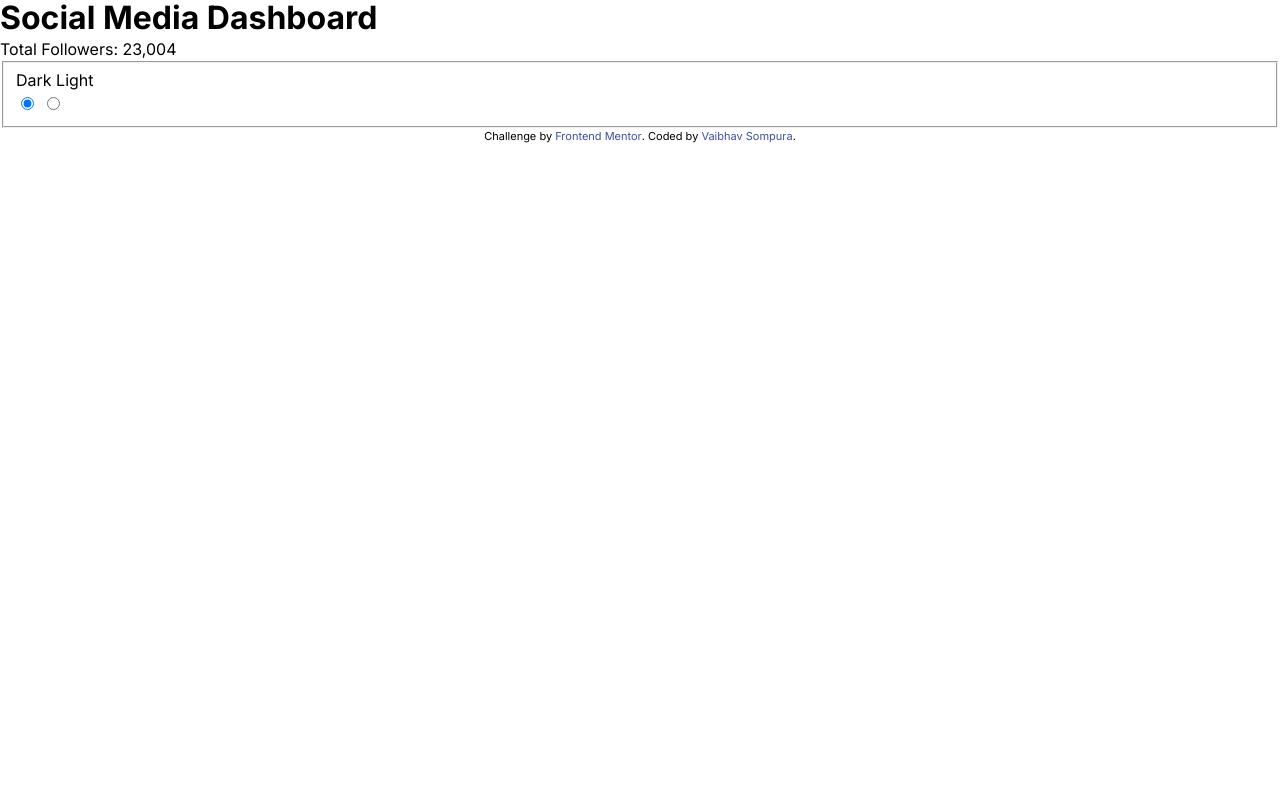
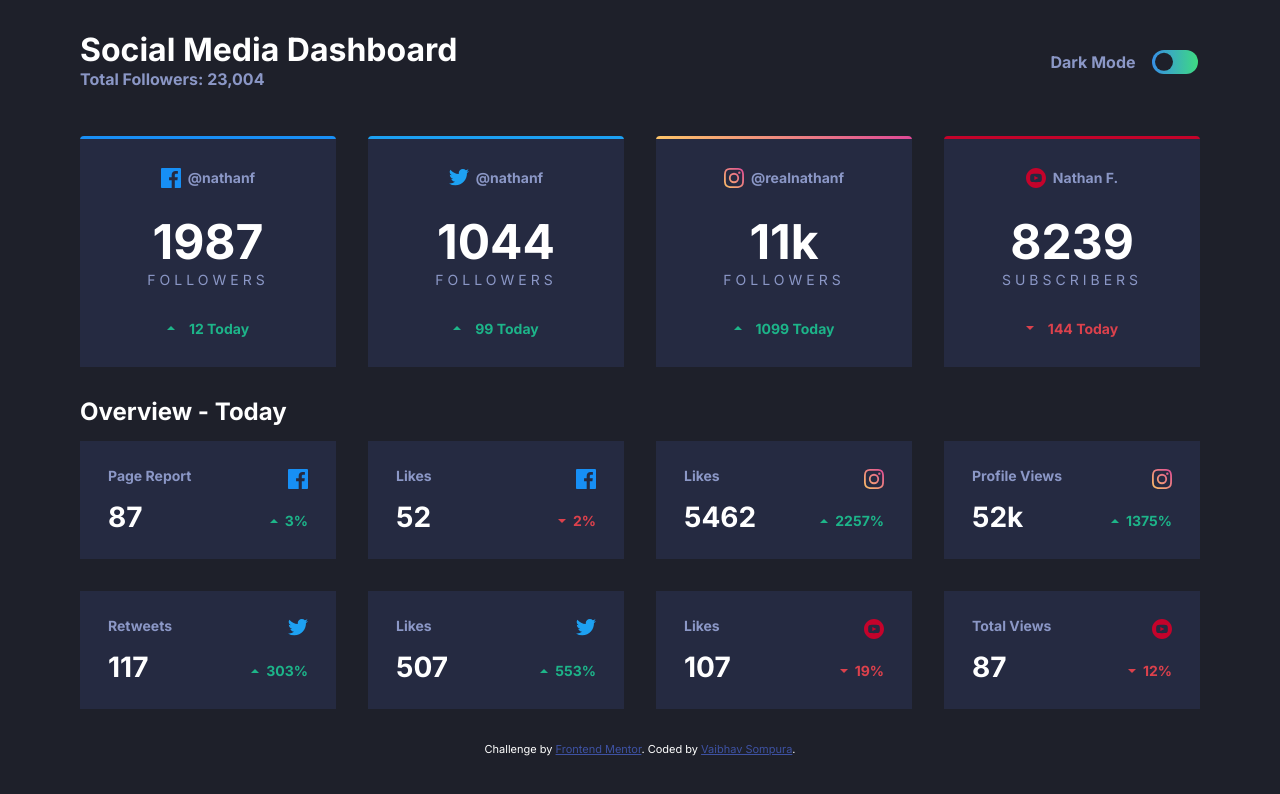
Before and after one commit to vsompura3/social-media-dashboard, a website: page index.html in a window 1280 px wide. Drawn offline with Linux system fonts and the light colour scheme.

Commit message:
dark mode

```diff
--- a/app/scss/base/typography.scss
+++ b/app/scss/base/base.scss
@@ -3,8 +3,8 @@ html {
 }
 
 body {
+	font-family: var(--font-inter);
 	font-size: 1rem;
-	font-family: var(--font-inter);
 	font-weight: 400;
 	line-height: 1.5;
 }
@@ -13,5 +13,5 @@ h1,
 h2,
 h3,
 h4 {
-	line-height: 1.15;
+	line-height: 1.1;
 }
--- /dev/null
+++ b/app/scss/base/layout.scss
@@ -0,0 +1,261 @@
+// Container
+.container {
+	max-width: 70em;
+	width: 90%;
+	margin: 0 auto;
+}
+
+// Header
+.header {
+	display: flex;
+	flex-direction: column;
+	padding: 1.5em 0;
+	gap: 1em;
+
+	&__title {
+		font-weight: 700;
+		border-bottom: 1px solid var(--dark-text-1);
+		padding-bottom: 1.5em;
+
+		& h1 {
+			font-size: 2rem;
+		}
+
+		& span {
+			color: var(--dark-text-1);
+		}
+	}
+
+	@media screen and (min-width: 40.5em) {
+		flex-direction: row;
+		justify-content: space-between;
+		align-items: center;
+		padding: 2em 0;
+
+		&__title {
+			border: none;
+			padding-bottom: 0;
+		}
+	}
+}
+
+.toggle {
+	border: none;
+	display: flex;
+	align-items: center;
+	gap: 1em;
+	padding: 0.5em 0 0;
+
+	& span {
+		color: var(--dark-text-1);
+		font-weight: 700;
+	}
+
+	&__wrapper {
+		position: relative;
+		border-radius: 150vw;
+		background-image: linear-gradient(to right, var(--toggle-bg-start), var(--toggle-bg-end));
+		overflow: hidden;
+	}
+
+	& input[type="radio"] {
+		transform: translateX(100em);
+		padding: 0;
+		margin: 0 0.25em;
+	}
+
+	& label {
+		position: absolute;
+		top: 0;
+		width: 50%;
+		height: 100%;
+		opacity: 0.25;
+
+		&:first-child {
+			left: 0;
+		}
+		&:last-child {
+			right: 0;
+		}
+	}
+
+	&__switcher {
+		position: absolute;
+		width: 1.15rem;
+		height: 1.15rem;
+		background: var(--dark-bg);
+		top: 50%;
+		left: 0.1875rem;
+		transform: translateY(-50%);
+		border-radius: 50%;
+		pointer-events: none;
+	}
+
+	&input[type="radio"]#light:checked + .toggle__switcher {
+		// Todo
+	}
+
+	@media screen and (min-width: 40.5em) {
+		padding: 0;
+	}
+}
+
+// Sections
+
+section {
+	padding: 1em 0 0;
+}
+
+.overview {
+	padding-bottom: 2em;
+
+	&__title {
+		margin: 1em 0;
+	}
+}
+
+.cards {
+	display: grid;
+	grid-template-columns: 1fr;
+	gap: 2em;
+	text-align: center;
+
+	@media screen and (min-width: 40.5em) {
+		grid-template-columns: repeat(auto-fit, minmax(200px, 1fr));
+	}
+
+	& .card {
+		background: var(--dark-card);
+
+		&:hover {
+			// TODO
+		}
+	}
+
+	&--1 {
+		& .card {
+			padding: 2em 3em;
+			display: flex;
+			flex-direction: column;
+			align-items: center;
+			gap: 2em;
+			font-size: 0.875rem;
+			position: relative;
+
+			&::after {
+				content: "";
+				position: absolute;
+				inset: -3px 0 0;
+				border-radius: 4px;
+				z-index: -2;
+				background-color: currentColor;
+			}
+
+			&:nth-child(1):after {
+				background: var(--facebook);
+			}
+
+			&:nth-child(2)::after {
+				background: var(--twitter);
+			}
+
+			&:nth-child(3)::after {
+				background-image: linear-gradient(to right, var(--instagram-start), var(--instagram-end));
+			}
+
+			&:nth-child(4)::after {
+				background: var(--youtube);
+			}
+
+			&__user {
+				display: flex;
+				align-items: center;
+				gap: 0.5em;
+				color: var(--dark-text-1);
+				font-weight: 700;
+			}
+
+			&__count {
+				font-weight: 700;
+
+				p {
+					font-size: 3rem;
+					line-height: 1.1;
+				}
+
+				span {
+					color: var(--dark-text-1);
+					text-transform: uppercase;
+					font-weight: 400;
+					letter-spacing: 4px;
+				}
+			}
+
+			&__report {
+				display: flex;
+				align-items: center;
+				gap: 1em;
+				color: var(--limeGreen);
+				font-weight: 700;
+			}
+
+			&:nth-child(4) .card__report {
+				color: var(--brightRed);
+			}
+		}
+	}
+
+	&--2 {
+		& .card {
+			display: grid;
+			grid-template-columns: repeat(2, 1fr);
+			padding: 2em;
+			row-gap: 1em;
+			font-size: 0.875rem;
+
+			& > span {
+				line-height: 1;
+				justify-self: start;
+				align-self: start;
+				font-weight: 700;
+				color: var(--dark-text-1);
+				text-align: left;
+			}
+
+			& > img {
+				justify-self: end;
+				align-self: start;
+			}
+
+			& p {
+				justify-self: start;
+				align-self: end;
+				font-size: 1.75rem;
+				font-weight: 700;
+				line-height: 1;
+			}
+
+			&__report {
+				align-self: end;
+				justify-self: end;
+				display: flex;
+				align-items: center;
+				gap: 0.5em;
+				color: var(--limeGreen);
+				font-weight: 700;
+			}
+
+			&:nth-child(2) .card__report {
+				color: var(--brightRed);
+			}
+
+			&:nth-child(7) .card__report {
+				color: var(--brightRed);
+			}
+
+			&:nth-child(8) .card__report {
+				color: var(--brightRed);
+			}
+		}
+	}
+}
--- a/app/scss/base/reset.scss
+++ b/app/scss/base/reset.scss
@@ -1,46 +1,77 @@
+/* Box sizing rules */
 *,
 *::before,
 *::after {
 	box-sizing: border-box;
 }
 
+/* Remove default margin */
 body,
 h1,
 h2,
 h3,
 h4,
 p,
-article,
-span,
-section,
-header,
-main,
-footer {
+figure,
+blockquote,
+dl,
+dd {
 	margin: 0;
 }
 
-ul[role="list"] {
+/* Remove list styles on ul, ol elements with a list role, which suggests default styling will be removed */
+ul[role="list"],
+ol[role="list"] {
 	list-style: none;
 }
 
-img {
-	display: block;
-	max-width: 100%;
+/* Set core root defaults */
+html:focus-within {
+	scroll-behavior: smooth;
 }
 
-a,
-a:visited,
-a:active {
-	display: inline-block;
-	text-decoration: none;
-	color: inherit;
+/* Set core body defaults */
+body {
+	min-height: 100vh;
+	text-rendering: optimizeSpeed;
+	line-height: 1.5;
+	background: var(--dark-bg);
+	color: var(--dark-text-2);
 }
 
-label,
+/* A elements that don't have a class get default styles */
+a:not([class]) {
+	text-decoration-skip-ink: auto;
+}
+
+/* Make images easier to work with */
+img,
+picture {
+	max-width: 100%;
+	display: block;
+	height: auto;
+}
+
+/* Inherit fonts for inputs and buttons */
 input,
-select,
+button,
 textarea,
-button,
-optgroup {
+select {
 	font: inherit;
 }
+
+/* Remove all animations, transitions and smooth scroll for people that prefer not to see them */
+@media (prefers-reduced-motion: reduce) {
+	html:focus-within {
+		scroll-behavior: auto;
+	}
+
+	*,
+	*::before,
+	*::after {
+		animation-duration: 0.01ms !important;
+		animation-iteration-count: 1 !important;
+		transition-duration: 0.01ms !important;
+		scroll-behavior: auto !important;
+	}
+}
--- a/app/scss/base/variables.scss
+++ b/app/scss/base/variables.scss
@@ -1,5 +1,8 @@
 :root {
-	--font-inter: "Inter", Poppins, Arial, Helvetica, sans-serif;
+	--font-inter: "Inter", "Poppins", Arial, Helvetica, sans-serif;
+
+	--spacer: 1rem;
+
 	--limeGreen: #1db489;
 	--brightRed: #dc414c;
 	--facebook: #198ff5;
--- a/app/scss/components/_index.scss
+++ /dev/null
@@ -1,2 +0,0 @@
-@forward 'toggle';
-@forward 'card';
--- a/app/scss/style.scss
+++ b/app/scss/style.scss
@@ -1,3 +1 @@
-@use 'base';
-@use 'utilities';
-@use 'components';
+@use "./base";
--- a/index.html
+++ b/index.html
@@ -38,21 +38,172 @@
 				<h1>Social Media Dashboard</h1>
 				<span>Total Followers: 23,004</span>
 			</div>
-
-			<fieldset class="header__toggle" aria-label="theme toggle" role="radiogroup">
-				<label for="dark">Dark</label>
-				<label for="light">Light</label>
+			<fieldset class="header__toggle toggle">
+				<span>Dark Mode</span>
 				<div class="toggle__wrapper">
 					<input type="radio" name="theme" id="dark" checked />
 					<input type="radio" name="theme" id="light" />
-					<span class="toggle__background" aria-hidden="true"></span>
-					<span class="toggle__switcher" aria-hidden="true"></span>
+					<label for="dark"></label>
+					<label for="light"></label>
+					<span class="toggle__switcher"></span>
 				</div>
 			</fieldset>
 		</header>
 		<!-- Main -->
-		<main></main>
+		<main>
+			<div class="container">
+				<section class="main-report">
+					<div class="cards cards--1">
+						<div class="card">
+							<div class="card__user">
+								<img src="./images/icon-facebook.svg" alt="" />
+								<p>@nathanf</p>
+							</div>
+							<div class="card__count">
+								<p>1987</p>
+								<span>Followers</span>
+							</div>
+							<div class="card__report">
+								<img src="./images/icon-up.svg" alt="" />
+								<span>12 Today</span>
+							</div>
+						</div>
 
+						<div class="card">
+							<div class="card__user">
+								<img src="./images/icon-twitter.svg" alt="" />
+								<p>@nathanf</p>
+							</div>
+							<div class="card__count">
+								<p>1044</p>
+								<span>Followers</span>
+							</div>
+							<div class="card__report">
+								<img src="./images/icon-up.svg" alt="" />
+								<span>99 Today</span>
+							</div>
+						</div>
+
+						<div class="card">
+							<div class="card__user">
+								<img src="./images/icon-instagram.svg" alt="" />
+								<p>@realnathanf</p>
+							</div>
+							<div class="card__count">
+								<p>11k</p>
+								<span>Followers</span>
+							</div>
+							<div class="card__report">
+								<img src="./images/icon-up.svg" alt="" />
+								<span>1099 Today</span>
+							</div>
+						</div>
+
+						<div class="card">
+							<div class="card__user">
+								<img src="./images/icon-youtube.svg" alt="" />
+								<p>Nathan F.</p>
+							</div>
+							<div class="card__count">
+								<p>8239</p>
+								<span>Subscribers</span>
+							</div>
+							<div class="card__report">
+								<img src="./images/icon-down.svg" alt="" />
+								<span>144 Today</span>
+							</div>
+						</div>
+					</div>
+				</section>
+
+				<section class="overview">
+					<div class="overview__title">
+						<h2>Overview - Today</h2>
+					</div>
+					<div class="cards cards--2">
+						<div class="card">
+							<span>Page Report</span>
+							<img src="./images/icon-facebook.svg" alt="" />
+							<p>87</p>
+							<div class="card__report">
+								<img src="./images/icon-up.svg" alt="" />
+								<span>3%</span>
+							</div>
+						</div>
+
+						<div class="card">
+							<span>Likes</span>
+							<img src="./images/icon-facebook.svg" alt="" />
+							<p>52</p>
+							<div class="card__report">
+								<img src="./images/icon-down.svg" alt="" />
+								<span>2%</span>
+							</div>
+						</div>
+
+						<div class="card">
+							<span>Likes</span>
+							<img src="./images/icon-instagram.svg" alt="" />
+							<p>5462</p>
+							<div class="card__report">
+								<img src="./images/icon-up.svg" alt="" />
+								<span>2257%</span>
+							</div>
+						</div>
+
+						<div class="card">
+							<span>Profile Views</span>
+							<img src="./images/icon-instagram.svg" alt="" />
+							<p>52k</p>
+							<div class="card__report">
+								<img src="./images/icon-up.svg" alt="" />
+								<span>1375%</span>
+							</div>
+						</div>
+
+						<div class="card">
+							<span>Retweets</span>
+							<img src="./images/icon-twitter.svg" alt="" />
+							<p>117</p>
+							<div class="card__report">
+								<img src="./images/icon-up.svg" alt="" />
+								<span>303%</span>
+							</div>
+						</div>
+
+						<div class="card">
+							<span>Likes</span>
+							<img src="./images/icon-twitter.svg" alt="" />
+							<p>507</p>
+							<div class="card__report">
+								<img src="./images/icon-up.svg" alt="" />
+								<span>553%</span>
+							</div>
+						</div>
+
+						<div class="card">
+							<span>Likes</span>
+							<img src="./images/icon-youtube.svg" alt="" />
+							<p>107</p>
+							<div class="card__report">
+								<img src="./images/icon-down.svg" alt="" />
+								<span>19%</span>
+							</div>
+						</div>
+
+						<div class="card">
+							<span>Total Views</span>
+							<img src="./images/icon-youtube.svg" alt="" />
+							<p>87</p>
+							<div class="card__report">
+								<img src="./images/icon-down.svg" alt="" />
+								<span>12%</span>
+							</div>
+						</div>
+					</div>
+				</section>
+			</div>
+		</main>
 		<!--
   Social Media Dashboard
   Total Followers: 23,004
--- a/package.json
+++ b/package.json
@@ -4,7 +4,7 @@
 	"description": "Frontend Mentor Projects",
 	"main": "script.js",
 	"scripts": {
-    "test": "echo \"Error: no test specified\" && exit 1"
+		"start": "gulp"
 	},
 	"repository": {
 		"type": "git",
```
Also changed, not shown: app/scss/base/_index.scss (+4 -3 lines), app/scss/components/card.scss (added), app/scss/components/toggle.scss (added), app/scss/utilities/_index.scss (added), dist/css/style.css, 1 other file. Lines whose indentation alone changed are shown as unchanged.
